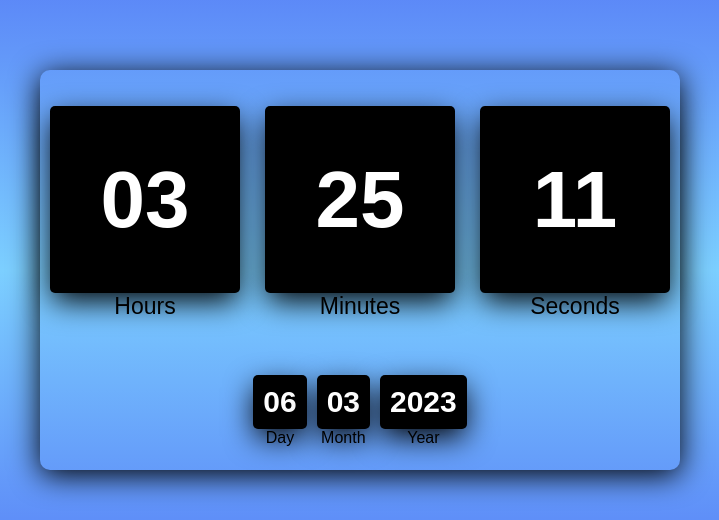
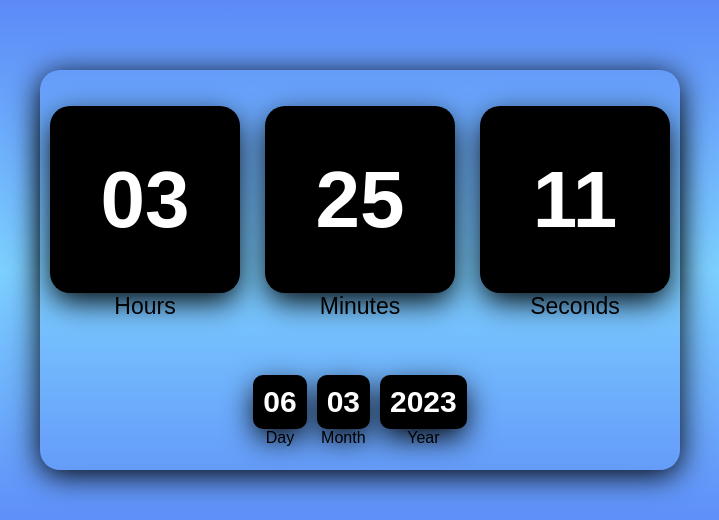
Before and after one commit to M4theus13/Digital-Watch, a plain HTML site: page index.html in a window 1280 px wide. Shown: the part 130-650 px from the top of the page, 280-999 px from the left. Drawn offline with Linux system fonts and the light colour scheme; a web font is replaced by a local one.

Commit message:
modified css

```diff
--- a/css/style.css
+++ b/css/style.css
@@ -35,7 +35,7 @@ body {
     place-items: center;
     column-gap: 25px;
     box-shadow: 0px 5px 30px #000000;
-    border-radius: 10px;
+    border-radius: 20px;
     padding: 10px;
 }
 
@@ -86,7 +86,7 @@ body {
     height: 70%;
     background-color: black;
     color: white;
-    border-radius: 5px;
+    border-radius: 20px;
     font-size: 80px;
     padding: 10px;
     font-family: 'Electrolize', sans-serif;
@@ -104,7 +104,7 @@ body {
     justify-content: center;
     background-color: black;
     color: white;
-    border-radius: 5px;
+    border-radius: 10px;
     font-size: 30px;
     padding: 10px;
     box-shadow: 0px 10px 30px -2px #000000;
```
